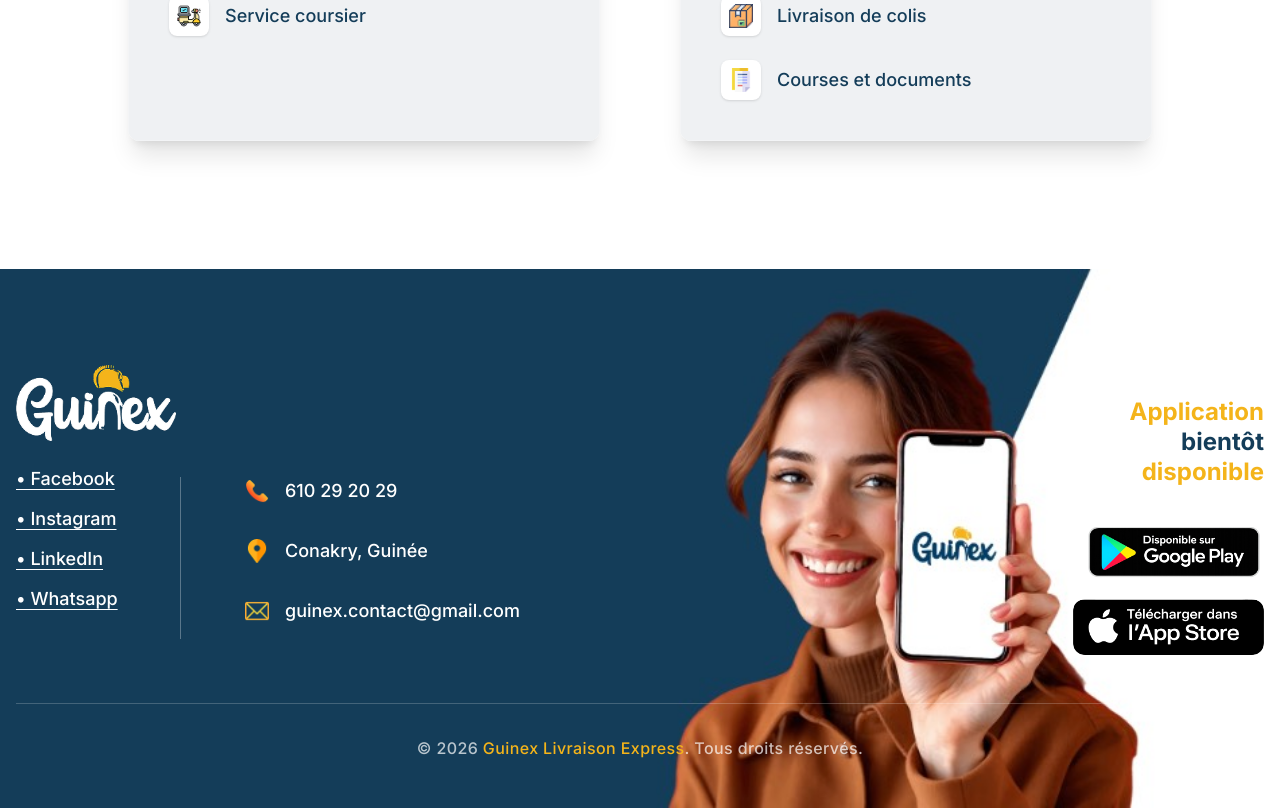
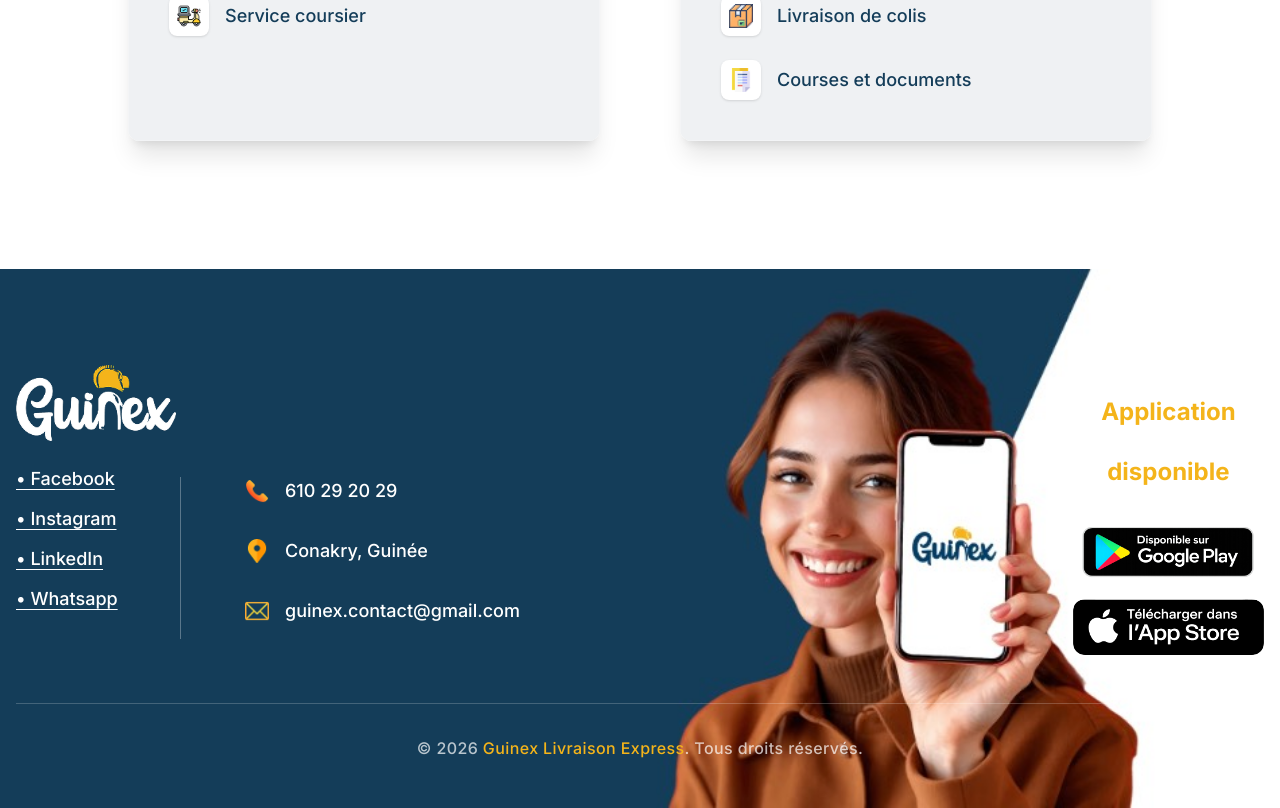
Before and after one commit to Guinex-official/Guinex, a Next.js app: page / in a window 1280 px wide. Shown: the part 926-1734 px from the top of the page. Built offline with nearby package versions, Linux system fonts and the light colour scheme.

Commit message:
feat: UI refinements (footer alignment, hero spacing, contact image positioning) and successful build

```diff
--- a/src/app/contact/page.tsx
+++ b/src/app/contact/page.tsx
@@ -95,8 +95,7 @@
                         alt="Contact Guinex"
                         fill
                         priority
-                        className="object-cover"
-                        style={{ objectFit: 'cover' }}
+                        className="object-cover !object-right md:!object-center"
                     />
                     <div className="absolute inset-0 bg-[#143D59]/80 backdrop-blur-[2px]"></div>
                 </div>
--- a/src/app/partenaires/entreprise/page.tsx
+++ b/src/app/partenaires/entreprise/page.tsx
@@ -145,7 +145,7 @@
                     onClick={() => setIsModalOpen(true)}
                     className="bg-[#F4B41A] text-[#143D59] font-bold py-3 px-8 rounded-md shadow-md hover:bg-yellow-500 transition-colors text-lg"
                 >
-                    contactez Guinex maintenant
+                    Demander un devis
                 </button>
             </section>
 
--- a/src/components/Footer.tsx
+++ b/src/components/Footer.tsx
@@ -46,13 +46,13 @@
                     </a>
                 </div>
                 {/* Right Column: Google Play Section */}
-                <div className="md:w-fit md:mt-auto md:ml-auto flex flex-col items-center md:items-end w-full md:w-auto mt-10 md:mb-4 md:translate-y-8" suppressHydrationWarning>
-                    <div className="flex flex-col items-center md:items-end mb-6 font-bold tracking-normal leading-tight text-xl md:text-2xl" suppressHydrationWarning>
+                <div className="md:w-fit md:mt-auto md:ml-auto flex flex-col items-center md:items-center w-full md:w-auto mt-10 md:mb-4 md:translate-y-8" suppressHydrationWarning>
+                    <div className="flex flex-col items-center md:items-center mb-6 font-bold tracking-normal leading-tight text-xl md:text-2xl" suppressHydrationWarning>
                         <span className="text-[#F4B41A]">Application</span>
-                        <span className="text-[#143D59]">bientôt</span>
+                        <span className="text-white">bientôt</span>
                         <span className="text-[#F4B41A]">disponible</span>
                     </div>
-                    <div className="flex flex-col items-center md:items-end space-y-1" suppressHydrationWarning>
+                    <div className="flex flex-col items-center md:items-center space-y-1" suppressHydrationWarning>
                         {/* Google Play Badge */}
                         <div className="relative group -my-4" suppressHydrationWarning>
                             <div className="absolute -inset-1 bg-white/20 rounded-xl blur opacity-0 group-hover:opacity-100 transition duration-300" suppressHydrationWarning></div>
@@ -98,7 +98,7 @@
                     alt="Support"
                     layout="fill"
                     objectFit="cover"
-                    objectPosition="right bottom"
+                    className="!object-left md:!object-right-bottom"
                 />
             </div>
         </footer>
--- a/src/components/Hero.tsx
+++ b/src/components/Hero.tsx
@@ -50,7 +50,7 @@
     }, []);
 
     return (
-        <section className="relative w-full min-h-[90vh] md:min-h-screen lg:min-h-0 lg:h-auto lg:aspect-[3.3/1] flex items-center overflow-hidden bg-[#143D59]" suppressHydrationWarning>
+        <section className="relative w-full min-h-[70vh] md:min-h-screen lg:min-h-0 lg:h-auto lg:aspect-[3.3/1] flex items-center overflow-hidden bg-[#143D59]" suppressHydrationWarning>
             {/* Background Image Optimized */}
             <div className="absolute inset-0 z-0" suppressHydrationWarning>
                 <Image
```
